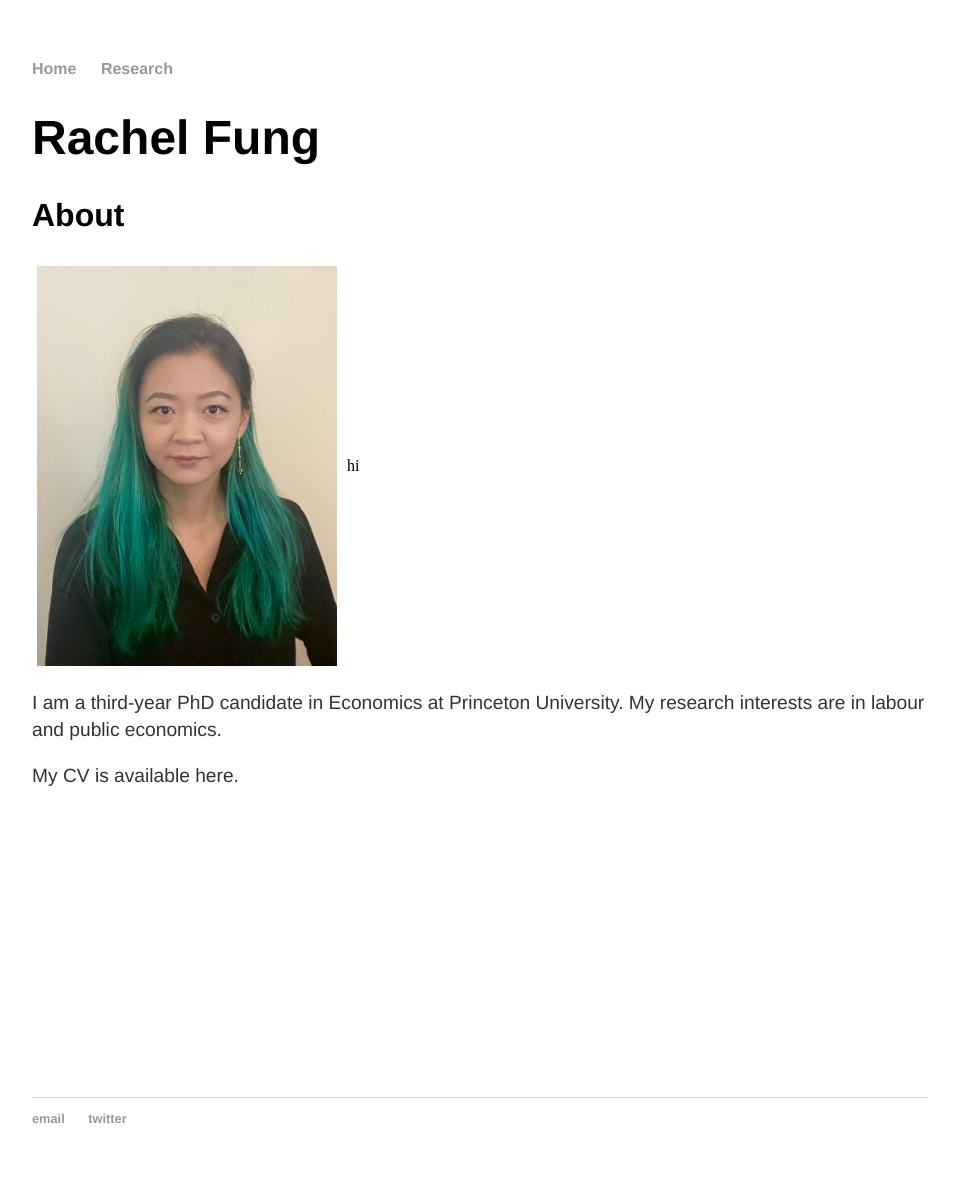
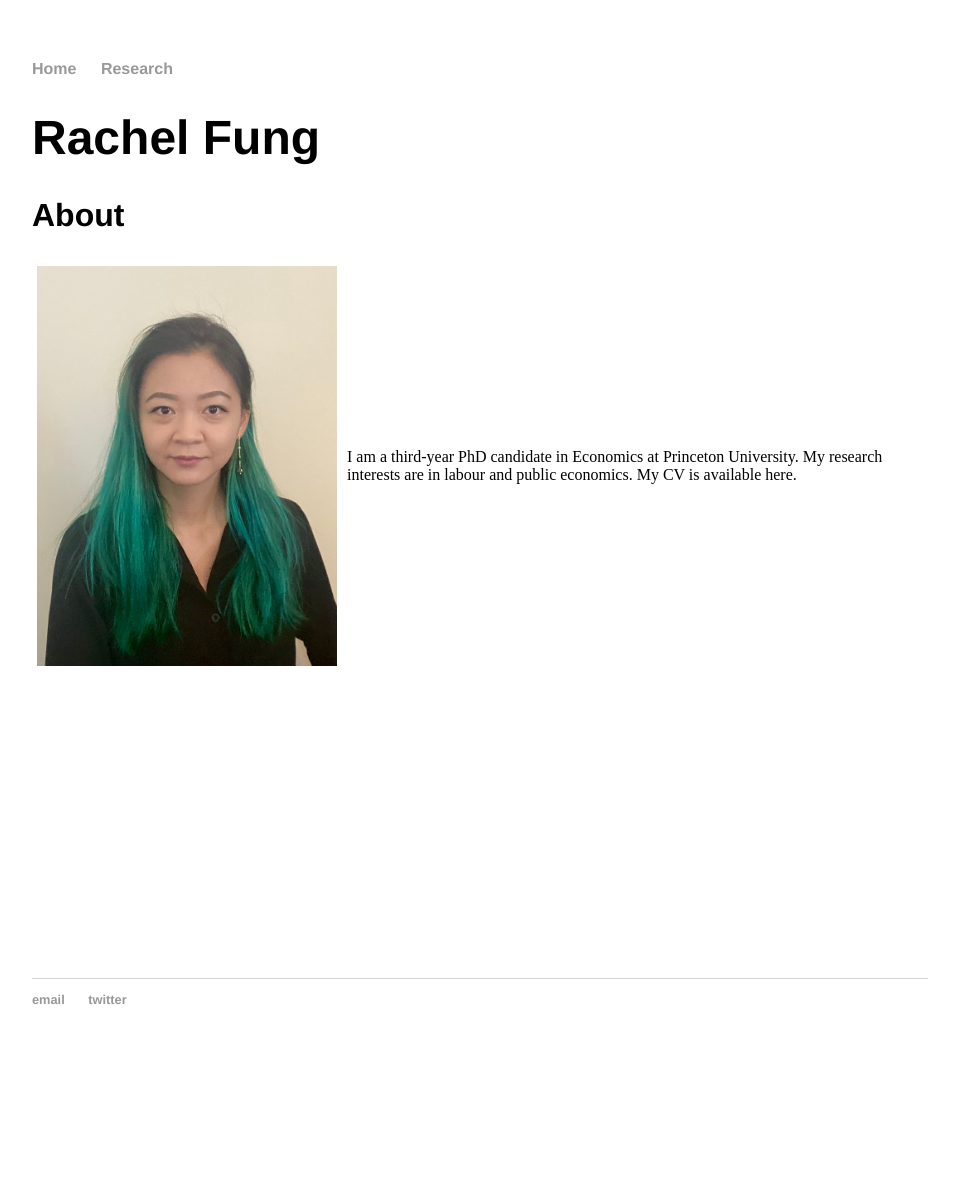
Before and after one commit to rachelylfung/rachelylfung.github.io, a Jekyll site: the page built from index.md, in a window 1280 px wide. Shown: the whole page, without its empty margins (160-1119 px from the left). Built offline with Jekyll 4.4.1, drawn with Linux system fonts in a browser that asks for light colours; after the commit the page ends 1067 px from its top, so only the background shows below that.

```diff
--- a/index.md
+++ b/index.md
@@ -10,12 +10,11 @@ title: Rachel Fung
 ## About
 <table border="0" cellspacing="0" cellpadding="5"><tr>
 	<td style="vertical-align:top"><img src="https://rachelylfung.github.io/assets/headshot.jpg" title="Rachel Fung" width="300" height="400" img align="left" margin="20"/></td>
-	<td>hi</td>
+	<td>I am a third-year PhD candidate in Economics at Princeton University. My research interests are in labour and public economics.
+
+My CV is available here.</td>
 </tr></table>
 
-I am a third-year PhD candidate in Economics at Princeton University. My research interests are in labour and public economics.
-
-My CV is available here.
 
 <br/><br/>
 <br/><br/>
```
